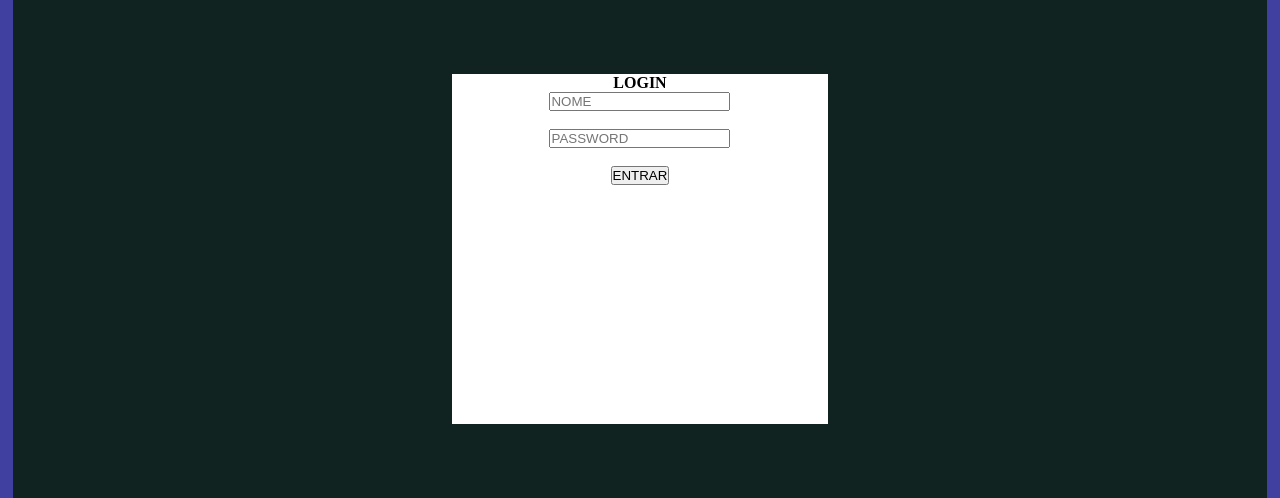
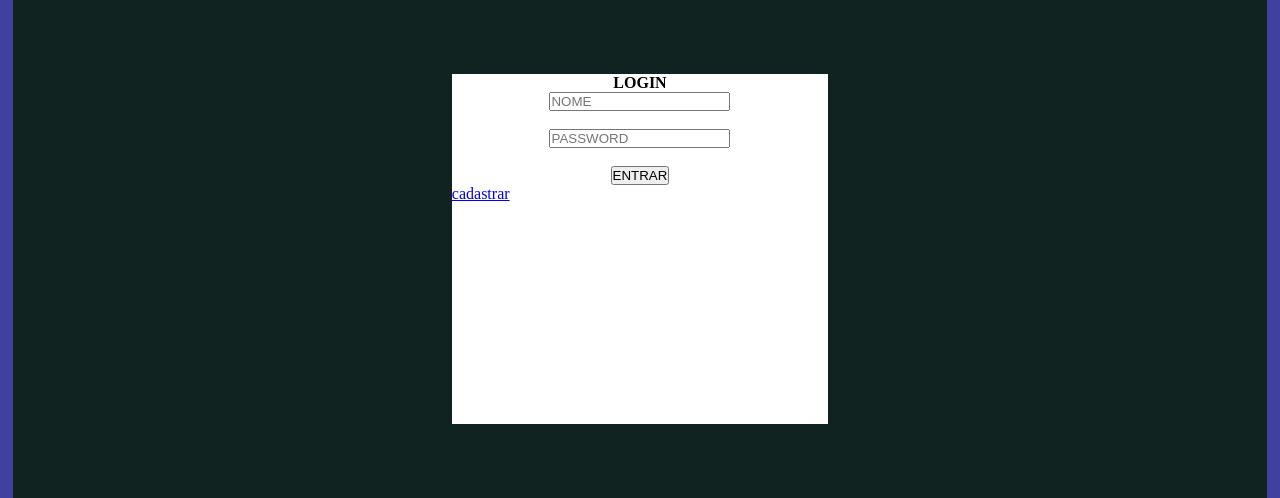
Before and after one commit to meca2017/Salim, a PHP site: page / in a window 1280 px wide. Shown: the part 411-909 px from the top of the page. Run offline with PHP 8.4, Linux system fonts and the light colour scheme.

Commit message:
index 20/09 22:20

```diff
--- a/index.php
+++ b/index.php
@@ -21,6 +21,7 @@
 				<input type="password" name="senha" placeholder="PASSWORD" required="true">
 				</br>
 				<input type="submit" name="login" value="ENTRAR">
+				<a href="cadastrar.php">cadastrar</a>
 			</form>
 		</div>
 	</section>
```
